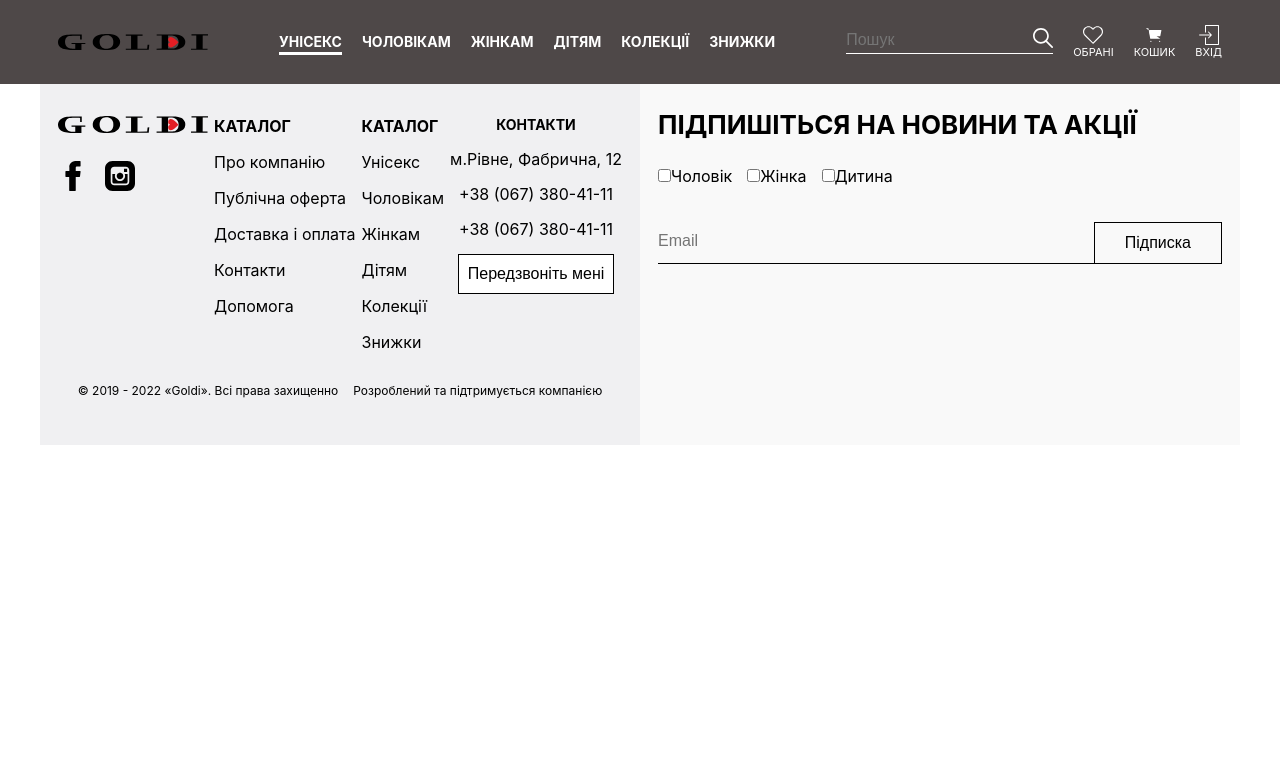
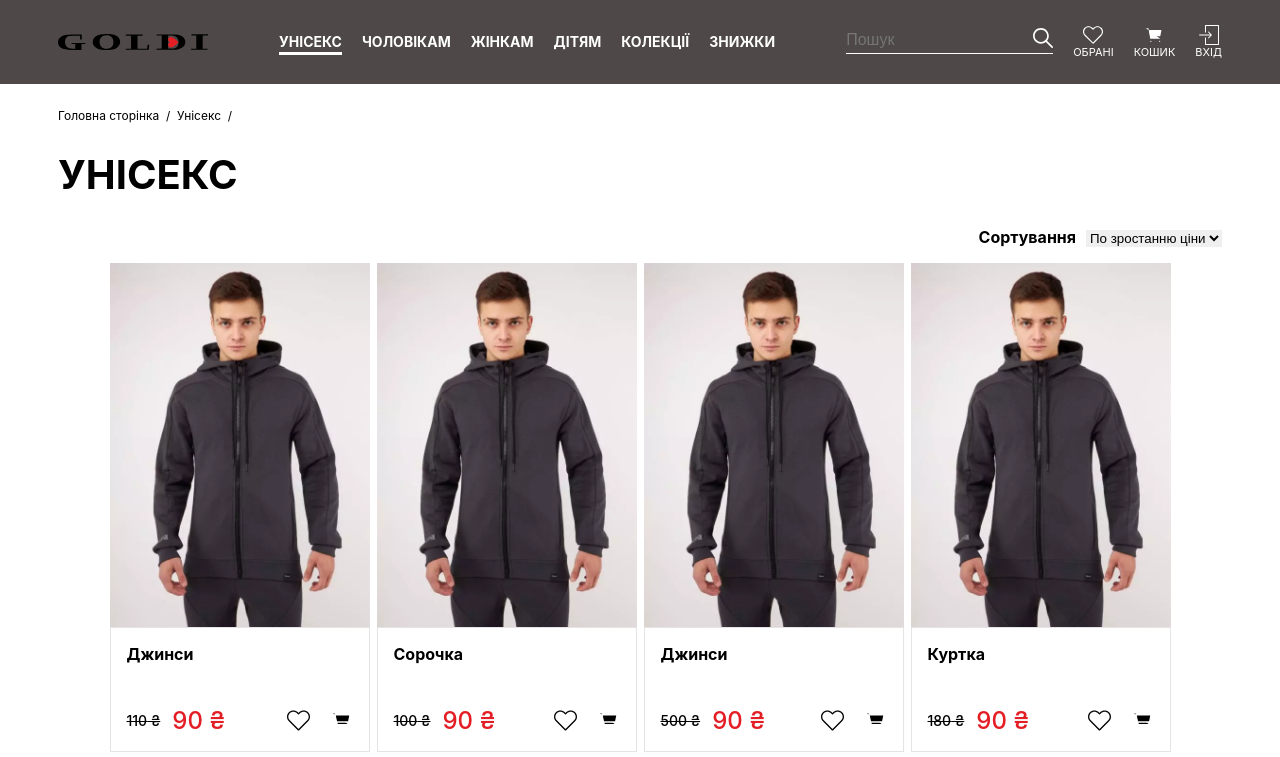
Before and after one commit to OlehKobrynovych/React__Internet-shop, a React (Create React App) app: page /unisex/unisex in a window 1280 px wide. Shown: the top 757 px of the page. Built offline with nearby package versions, Linux system fonts and the light colour scheme.

Commit message:
added route

```diff
--- a/src/App.js
+++ b/src/App.js
@@ -15,11 +15,17 @@ function App() {
               {/* <Route path="/catalog/:id" element={<ProductFilter />} /> */}
               {/* <Route path="/:id" element={<ProductFilter />} /> */}
               <Route path="/unisex" element={<ProductFilter />} />
+              <Route path="/unisex/:id" element={<ProductFilter />} />
               <Route path="/man" element={<ProductFilter />} />
+              <Route path="/man/:id" element={<ProductFilter />} />
               <Route path="/woman" element={<ProductFilter />} />
+              <Route path="/woman/:id" element={<ProductFilter />} />
               <Route path="/children" element={<ProductFilter />} />
+              <Route path="/children/:id" element={<ProductFilter />} />
               <Route path="/collections" element={<ProductFilter />} />
+              <Route path="/collections/:id" element={<ProductFilter />} />
               <Route path="/discounts" element={<ProductFilter />} />
+              <Route path="/discounts/:id" element={<ProductFilter />} />
               <Route path="/about" element={<AboutUs />} />
 
               {/* <Route path="*" element={<PageNotFound />} /> */}
--- a/src/components/ProductFilter/ProductFilter.js
+++ b/src/components/ProductFilter/ProductFilter.js
@@ -19,18 +19,27 @@ function ProductFilter() {
     let location = useLocation();
 
     const [selectedSort, setSelectedSort] = useState('priceUp');
-    const [selectedPath, setSelectedPath] = useState(null);
+
+    const [selectedCategories, setSelectedCategories] = useState(null);
+    const [selectedSubCategories, setSelectedSubCategories] = useState(null);
+
     const [products, setProducts] = useState([]);
     const [currentPage, setCurrentPage] = useState(1);
     const [productsPerPage, setProductsPerPage] = useState(20);
-    // const indexOfLastProducts = currentPage * productsPerPage;
-    // const indexOfFirstProducts = indexOfLastProducts - productsPerPage;
-    // const currentProducts = products.slice(indexOfFirstProducts, indexOfLastProducts);
+
 
     useEffect(() => {
+        let arr = location.pathname.split('/')
+
         if (datas && datas.categories) {
             setProducts(datas.products);
-            setSelectedPath(datas.categories.find(el => el.href == location.pathname))
+            setSelectedCategories(datas.categories.find(el => el.href == ('/' + arr[1])))
+            // debugger
+        };
+
+        if (arr[2]) {
+            setSelectedSubCategories(selectedCategories?.subCategories.find(el => el.href == location.pathname))
+            // debugger
         }
     }, [location, datas])
 
@@ -55,15 +64,16 @@ function ProductFilter() {
 
     return (
         <div className="product-filter">
+            {selectedSubCategories?.name}
              <div className="product-filter--wrap container">
                 <p className="product-filter__path">
                     <NavLink to='/'>Головна сторінка</NavLink>
                     <span>&nbsp; / &nbsp;</span>
-                    <span>{selectedPath?.name}</span>
+                    <span>{selectedCategories?.name}</span>
                     <span>&nbsp; /</span>
                 </p>
 
-                <h2 className="product-filter__title">{selectedPath?.name}</h2>
+                <h2 className="product-filter__title">{selectedCategories?.name}</h2>
 
                 <div className="product-filter__filter-wrap">
                     <div className="product-filter__filter">
@@ -93,7 +103,6 @@ function ProductFilter() {
                 <PaginationProduct
                     productsPerPage={productsPerPage}
                     totalProducts={products.length}
-                    // paginate={paginate}
                     setCurrentPage={setCurrentPage}
                     currentPage={currentPage}
                 />
--- a/src/data.js
+++ b/src/data.js
@@ -41,7 +41,7 @@ export const datas = {
                 },
                 {
                     name: 'Куртки',
-                    href: '/man/pants',
+                    href: '/man/camisole',
                     id: '3'
                 },
                 {
@@ -69,7 +69,7 @@ export const datas = {
                 },
                 {
                     name: 'Куртки',
-                    href: '/woman/pants',
+                    href: '/woman/camisole',
                     id: '3'
                 },
                 {
@@ -102,7 +102,7 @@ export const datas = {
                 },
                 {
                     name: 'Куртки',
-                    href: '/children/pants',
+                    href: '/children/camisole',
                     id: '3'
                 },
                 {
@@ -135,7 +135,7 @@ export const datas = {
                 },
                 {
                     name: 'Куртки',
-                    href: '/collections/pants',
+                    href: '/collections/camisole',
                     id: '3'
                 },
                 {
@@ -163,7 +163,7 @@ export const datas = {
                 },
                 {
                     name: 'Куртки',
-                    href: '/discounts/pants',
+                    href: '/discounts/camisole',
                     id: '3'
                 },
                 {
@@ -180,7 +180,7 @@ export const datas = {
             id: '1',
             name: 'Джинси',
             price: 110,
-            image: 'images/photo1.webp',
+            image: '/images/photo1.webp',
             new_price: 90,
             categories: 'Чоловікам',
             subCategories: 'Штани'
@@ -189,77 +189,77 @@ export const datas = {
             id: '2',
             name: 'Сорочка',
             price: 100,
-            image: 'images/photo1.webp',
+            image: '/images/photo1.webp',
             new_price: 90
         },
         {
             id: '3',
             name: 'Джинси',
             price: 500,
-            image: 'images/photo1.webp',
+            image: '/images/photo1.webp',
             new_price: 90
         },
         {
             id: '4',
             name: 'Куртка',
             price: 180,
-            image: 'images/photo1.webp',
+            image: '/images/photo1.webp',
             new_price: 90
         },
         {
             id: '5',
             name: 'Джинси',
             price: 100,
-            image: 'images/photo1.webp',
+            image: '/images/photo1.webp',
             new_price: 90
         },
         {
             id: '6',
             name: 'Джинси',
             price: 100,
-            image: 'images/photo1.webp',
+            image: '/images/photo1.webp',
             new_price: 90
         },
         {
             id: '7',
             name: 'Джинси',
             price: 100,
-            image: 'images/photo1.webp',
+            image: '/images/photo1.webp',
             new_price: null
         },
         {
             id: '8',
             name: 'Сорочка',
             price: 100,
-            image: 'images/photo1.webp',
+            image: '/images/photo1.webp',
             new_price: null
         },
         {
             id: '9',
             name: 'Джинси',
             price: 100,
-            image: 'images/photo1.webp',
+            image: '/images/photo1.webp',
             new_price: null
         },
         {
             id: '10',
             name: 'Куртка',
             price: 100,
-            image: 'images/photo1.webp',
+            image: '/images/photo1.webp',
             new_price: null
         },
         {
             id: '11',
             name: 'Джинси',
             price: 100,
-            image: 'images/photo1.webp',
+            image: '/images/photo1.webp',
             new_price: null
         },
         {
             id: '12',
             name: 'Джинси',
             price: 100,
-            image: 'images/photo1.webp',
+            image: '/images/photo1.webp',
             new_price: null
         },
 
@@ -267,147 +267,147 @@ export const datas = {
             id: '13',
             name: 'Джинси',
             price: 100,
-            image: 'images/photo1.webp',
+            image: '/images/photo1.webp',
             new_price: 90
         },
         {
             id: '14',
             name: 'Сорочка',
             price: 100,
-            image: 'images/photo1.webp',
+            image: '/images/photo1.webp',
             new_price: 90
         },
         {
             id: '15',
             name: 'Джинси',
             price: 100,
-            image: 'images/photo1.webp',
+            image: '/images/photo1.webp',
             new_price: 90
         },
         {
             id: '16',
             name: 'Куртка',
             price: 100,
-            image: 'images/photo1.webp',
+            image: '/images/photo1.webp',
             new_price: 90
         },
         {
             id: '17',
             name: 'Джинси',
             price: 100,
-            image: 'images/photo1.webp',
+            image: '/images/photo1.webp',
             new_price: 90
         },
         {
             id: '18',
             name: 'Джинси',
             price: 100,
-            image: 'images/photo1.webp',
+            image: '/images/photo1.webp',
             new_price: 90
         },
         {
             id: '19',
             name: 'Джинси',
             price: 100,
-            image: 'images/photo1.webp',
+            image: '/images/photo1.webp',
             new_price: null
         },
         {
             id: '20',
             name: 'Сорочка',
             price: 100,
-            image: 'images/photo1.webp',
+            image: '/images/photo1.webp',
             new_price: null
         },
         {
             id: '21',
             name: 'Джинси',
             price: 100,
-            image: 'images/photo1.webp',
+            image: '/images/photo1.webp',
             new_price: null
         },
         {
             id: '22',
             name: 'Куртка',
             price: 100,
-            image: 'images/photo1.webp',
+            image: '/images/photo1.webp',
             new_price: null
         },
         {
             id: '23',
             name: 'Джинси',
             price: 100,
-            image: 'images/photo1.webp',
+            image: '/images/photo1.webp',
             new_price: null
         },
         {
             id: '24',
             name: 'Джинси',
             price: 100,
-            image: 'images/photo1.webp',
+            image: '/images/photo1.webp',
             new_price: null
         },
         // {
         //     id: '25',
         //     name: 'Джинси',
         //     price: 100,
-        //     image: 'images/photo1.webp',
+        //     image: '/images/photo1.webp',
         //     new_price: 90
         // },
         // {
         //     id: '26',
         //     name: 'Сорочка',
         //     price: 100,
-        //     image: 'images/photo1.webp',
+        //     image: '/images/photo1.webp',
         //     new_price: 90
         // },
         // {
         //     id: '27',
         //     name: 'Джинси',
         //     price: 100,
-        //     image: 'images/photo1.webp',
+        //     image: '/images/photo1.webp',
         //     new_price: 90
         // },
         // {
         //     id: '28',
         //     name: 'Сорочка',
         //     price: 100,
-        //     image: 'images/photo1.webp',
+        //     image: '/images/photo1.webp',
         //     new_price: null
         // },
         // {
         //     id: '29',
         //     name: 'Джинси',
         //     price: 100,
-        //     image: 'images/photo1.webp',
+        //     image: '/images/photo1.webp',
         //     new_price: null
         // },
         // {
         //     id: '30',
         //     name: 'Куртка',
         //     price: 100,
-        //     image: 'images/photo1.webp',
+        //     image: '/images/photo1.webp',
         //     new_price: null
         // },
         // {
         //     id: '31',
         //     name: 'Джинси',
         //     price: 100,
-        //     image: 'images/photo1.webp',
+        //     image: '/images/photo1.webp',
         //     new_price: null
         // },
         // {
         //     id: '32',
         //     name: 'Джинси',
         //     price: 100,
-        //     image: 'images/photo1.webp',
+        //     image: '/images/photo1.webp',
         //     new_price: null
         // },
         // {
         //     id: '33',
         //     name: 'Джинси',
         //     price: 100,
-        //     image: 'images/photo1.webp',
+        //     image: '/images/photo1.webp',
         //     new_price: 90
         // },
     ]
```
